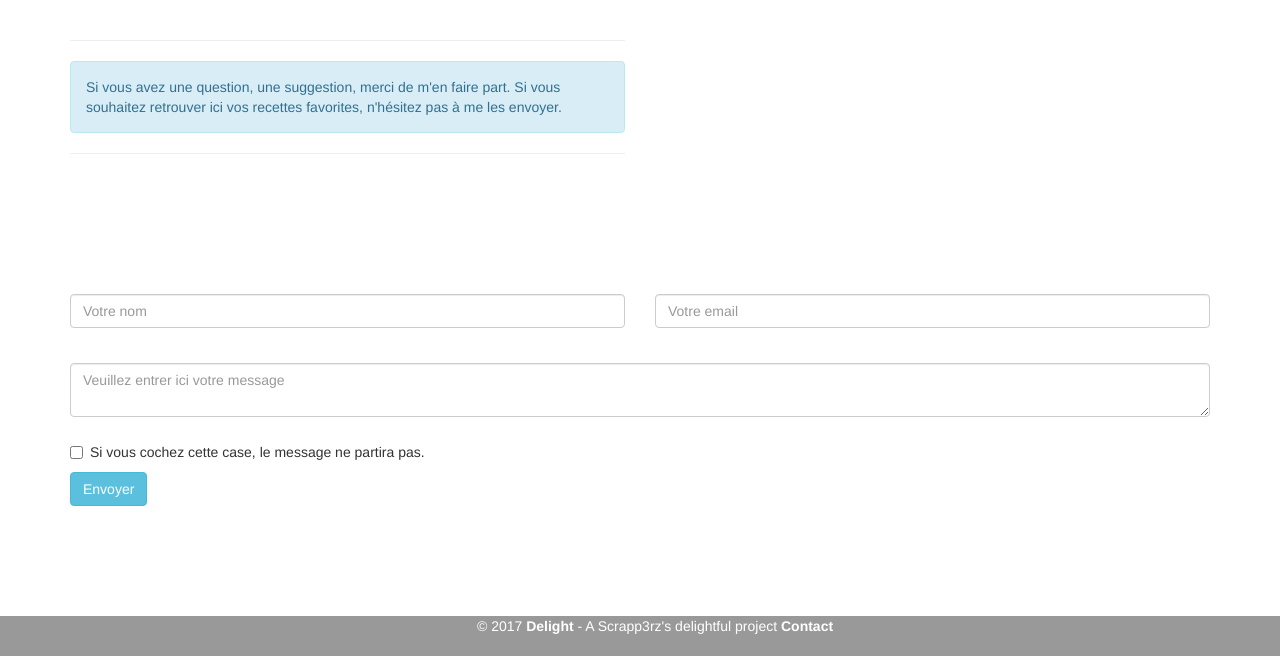
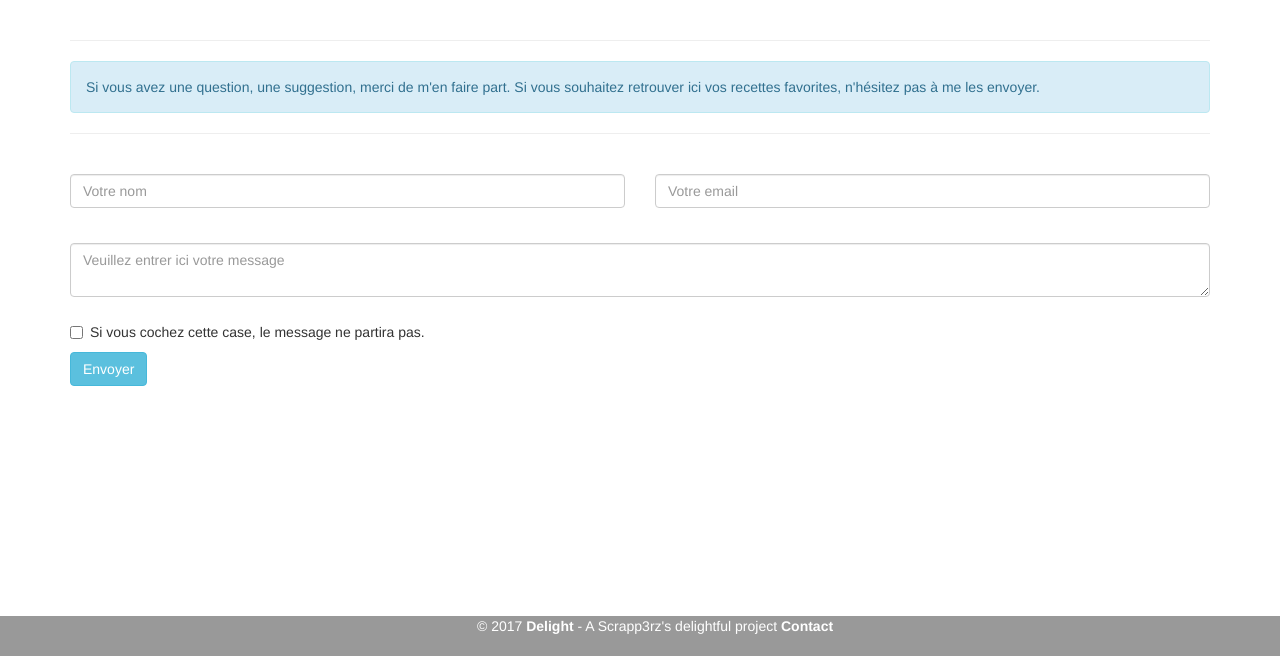
Before and after one commit to scrapp3rz/Delite, a PHP site: page /contact.php in a window 1280 px wide. Shown: the part 144-800 px from the top of the page. Run offline with PHP 8.4, Linux system fonts and the light colour scheme.

Commit message:
maj 040617

```diff
--- a/contact.php
+++ b/contact.php
@@ -11,9 +11,9 @@
 
 </head>
 <body>
-  <div style="padding-bottom:100px" class="container">
+  <div  class="container">
   <div class="row">
-  <div class="col-xs-12 col-md-6">
+  <div class="col-xs-12 col-md-12">
   <hr>
   <div class="alert alert-info"><b></b> Si vous avez une question, une suggestion, merci de m'en faire part. Si vous souhaitez retrouver ici vos recettes favorites, n'hésitez pas à me les envoyer.</div>
   <hr>
```
